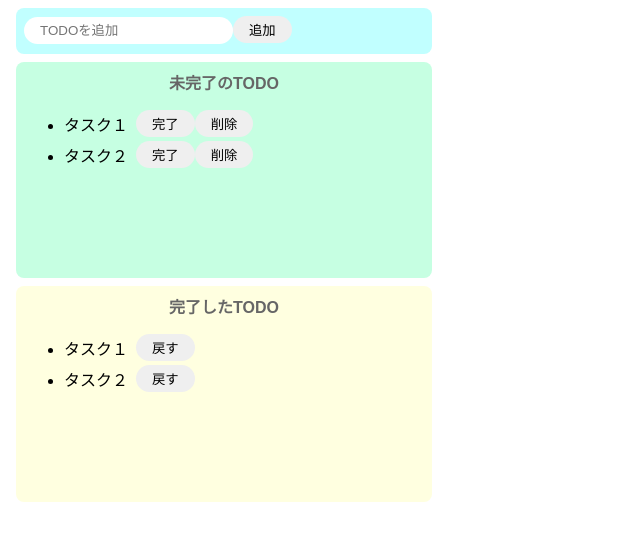
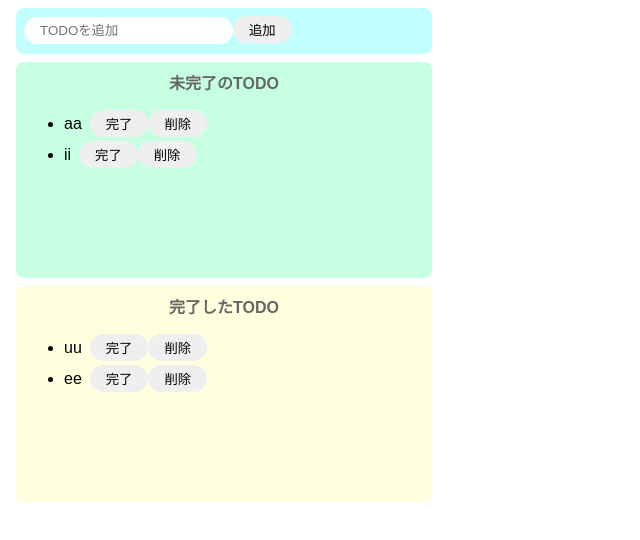
Before and after one commit to IshigureTomoki/TODOReact, a React (Create React App) app: page / in a window 1280 px wide. Shown: the top 540 px of the page, without its empty margins (0-640 px from the left). Built offline with nearby package versions, Linux system fonts and the light colour scheme.

Commit message:
52まで実施

```diff
--- a/src/App.jsx
+++ b/src/App.jsx
@@ -1,7 +1,9 @@
-import React from "react";
+import { React, useState } from "react";
 import "./styles.css";
 
 export const App = () => {
+  const [incompleteTodos, setIncompleteTodos] = useState(["aa", "ii"]);
+  const [completeTodos, setCompleteTodos] = useState(["uu", "ee"]);
   return (
     <>
       <div className="input-area">
@@ -11,29 +13,29 @@
       <div className="incomplete-area">
         <p className="title">未完了のTODO</p>
         <ul>
-          <div className="list-row">
-            <li>タスク１</li>
-            <button>完了</button>
-            <button>削除</button>
-          </div>
-          <div className="list-row">
-            <li>タスク２</li>
-            <button>完了</button>
-            <button>削除</button>
-          </div>
+          {incompleteTodos.map((todo) => {
+            return (
+              <div key={todo} className="list-row">
+                <li>{todo}</li>
+                <button>完了</button>
+                <button>削除</button>
+              </div>
+            );
+          })}
         </ul>
       </div>
       <div className="complete-area">
         <p className="title">完了したTODO</p>
         <ul>
-          <div className="list-row">
-            <li>タスク１</li>
-            <button>戻す</button>
-          </div>
-          <div className="list-row">
-            <li>タスク２</li>
-            <button>戻す</button>
-          </div>
+          {completeTodos.map((todo) => {
+            return (
+              <div key={todo} className="list-row">
+                <li>{todo}</li>
+                <button>完了</button>
+                <button>削除</button>
+              </div>
+            );
+          })}
         </ul>
       </div>
     </>
```
